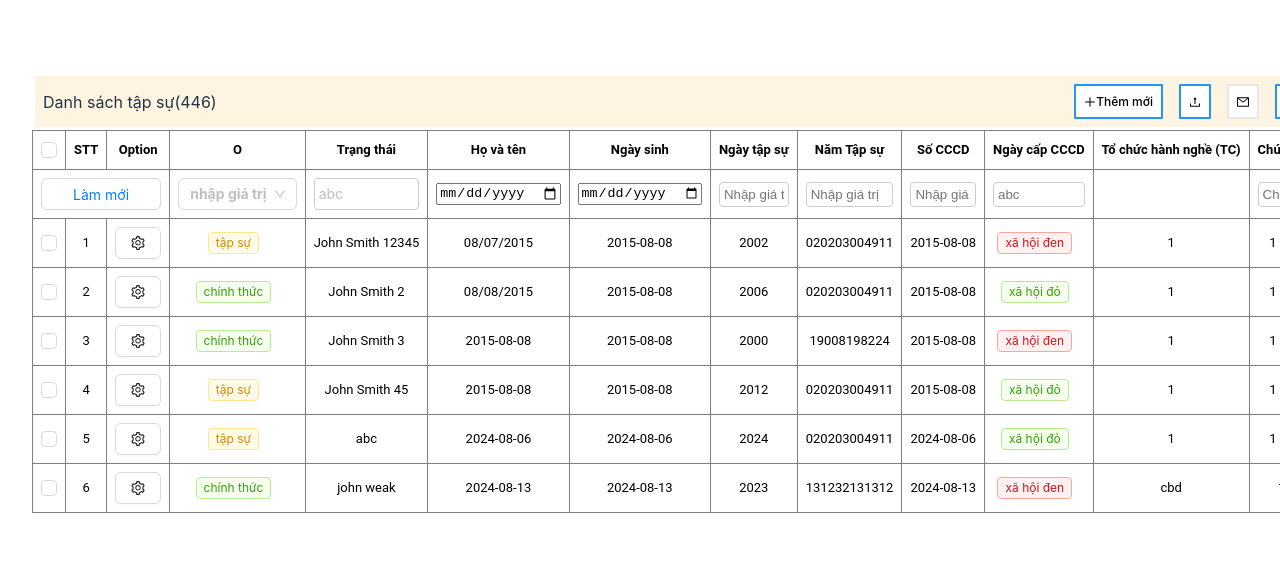
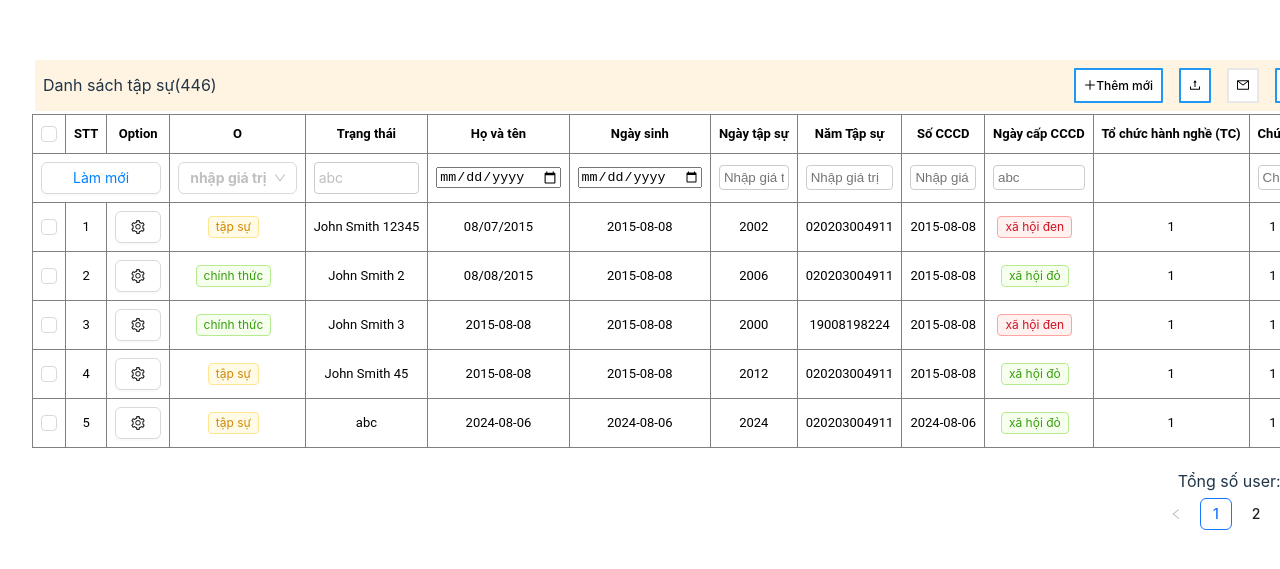
Before and after one commit to nongviettruong12/project_3, a React (Vite) app: page / in a window 1280 px wide. Shown: the part 107-676 px from the top of the page. Built offline with nearby package versions, Linux system fonts and the light colour scheme; data requests are answered from the project's data file.

Commit message:
feat:"pagination and show total user"

```diff
--- a/db.json
+++ b/db.json
@@ -77,6 +77,19 @@
       "identifyDay": "2024-08-13",
       "certificate": "cbd",
       "TimeOfLearning": "1 Y"
+    },
+    {
+      "id": "6502",
+      "fullName": "aaba",
+      "birthDay": "2024-08-13",
+      "status": "intern",
+      "organization": "red",
+      "probationDay": "2024-08-13",
+      "probationYear": "2",
+      "identifyNumber": "2313131231",
+      "identifyDay": "2024-08-13",
+      "certificate": "abc",
+      "TimeOfLearning": "abc 2"
     }
   ]
 }
--- a/src/components/table/table.css
+++ b/src/components/table/table.css
@@ -54,3 +54,10 @@ th input[type="text"] {
     align-items: center;
     height: 100%;
   }
+.pagination{
+    margin-top: 16px;
+    float: right;
+}
+.totalUser{
+    margin: 5px;
+}
--- a/src/components/table/table.jsx
+++ b/src/components/table/table.jsx
@@ -10,22 +10,26 @@ import {
   message,
   Input,
   Checkbox,
-  Spin
+  Spin,
+  Pagination,
 } from "antd";
 import { useState, useEffect } from "react";
 import * as XLSX from "xlsx";
 import HeaderNav from "../header/header";
 import ModalAdd from '../modal/modal'
 const Table = () => {
-  const [dataTable, setDataTable] = useState([]);
-  const [selectedRowKeys, setSelectedRowKeys] = useState([]);
-  const [selectAll, setSelectAll] = useState(false);
+
+  const [dataTable, setDataTable] = useState([])
+  const [selectedRowKeys, setSelectedRowKeys] = useState([])
+  const [selectAll, setSelectAll] = useState(false)
   const [loading,setLoading] = useState(false)
   const [isEditting, setIsEditting] = useState(false)
   const [isAdding, setIsAdding] = useState(false)
   const [edittingRecord, setEdittingRecord] = useState(null)
   const [isModalVisible, setIsModalVisible] = useState(false)
   const [selectedRecord, setSelectedRecord] = useState(null)
+  const [currentPage, setCurrentPage] = useState(1)
+  const [pageSize, setPageSize] = useState(5)
   const [columns, setColumns] = useState([
     {title:"STT",dataIndex: "select", hidden: false },
     { title: "Option", dataIndex: "id", hidden: false },
@@ -48,18 +52,22 @@ const Table = () => {
     { title: "Chứng chỉ", dataIndex: "certificate", hidden: false },
     { title: "Thời gian học", dataIndex: "TimeOfLearning", hidden: false },
   ]);
+
   const handleEdit = (record) => {
     setIsModalVisible(true);
   setEdittingRecord(record);
   }
+
   const closeModal = () => {
     setIsEditting(false)
     setEdittingRecord(null)
   }
+
   const dataSearch = [
     { value: "intern", label: "tập sự" },
     { value: "official", label: "chính thức" },
   ];
+
   const fetchData = async () => {
     setLoading(true)
     try {
@@ -75,24 +83,30 @@ const Table = () => {
       setLoading(false)
     }
   };
+
   const reloadData = () => {
     fetchData()
     setSelectedRowKeys([])
     setSelectAll(false)
   }
+
   const showModal = (record) =>{
         setSelectedRecord(record)
         setIsModalVisible(true)
   }
+
   const handleOk = () =>{
     setIsModalVisible(false)
   }
+
   const handleCancel = () =>{
     setIsModalVisible(false)
   }
+
   useEffect(()=>{
     fetchData()
   },[])
+
   const handleDeleteSelectdRows = (id) => {
     Modal.confirm({
       title: `Bạn có chắc muốn xoá các mục đã chọn?`,
@@ -156,6 +170,17 @@ const Table = () => {
       setSelectAll(false);
     }
   }, [selectedRowKeys, dataTable.length]);
+
+  const handlePageChange = (page,pageSize) => {
+    setCurrentPage(page)
+    setPageSize(pageSize)
+  }
+
+  const currentPageData = dataTable.slice(
+    (currentPage - 1) * pageSize,
+    currentPage * pageSize
+  )
+
   return (
     <>
       <HeaderNav
@@ -163,6 +188,7 @@ const Table = () => {
         columns={columns}
         setColumns={setColumns}
         onDeleteSelectdRows={handleDeleteSelectdRows}
+
       />
       <div className="table-container">
         {loading?(
@@ -170,6 +196,7 @@ const Table = () => {
           <Spin size="large" />
         </div>
         ):(
+          <>
 <table className="config-table">
           <thead>
             <tr className="text-wrap">
@@ -242,7 +269,7 @@ const Table = () => {
             </tr>
           </thead>
           <tbody>
-            {dataTable.map((data, index) => (
+            {currentPageData.map((data, index) => (
               <tr key={data.id}>
                 <td>
                   <Checkbox
@@ -285,6 +312,17 @@ const Table = () => {
             ))}
           </tbody>
         </table>
+      <div className="pagination">
+        <div className="totalUser">Tổng số user: {dataTable.length}</div>
+      <Pagination
+        current={currentPage}
+        pageSize={pageSize}
+        onChange={handlePageChange}
+        total={dataTable.length}
+      />
+
+    </div>
+    </>
         )}
 
       </div>
```
